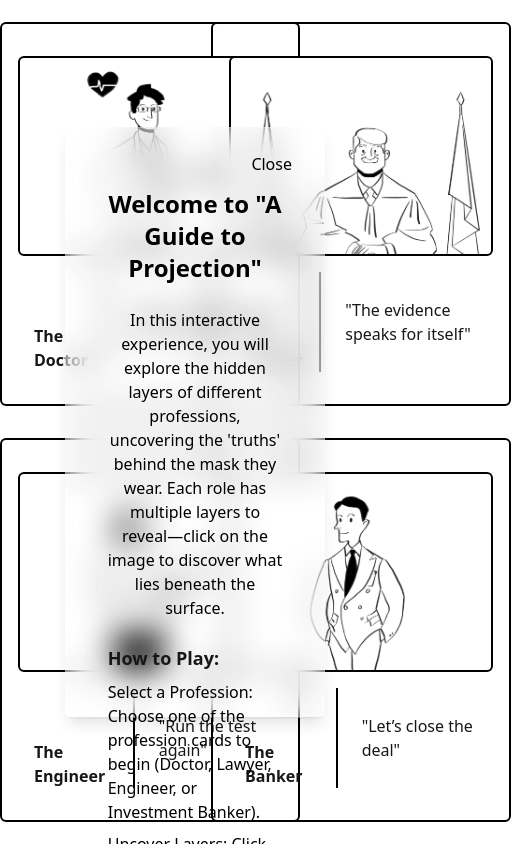
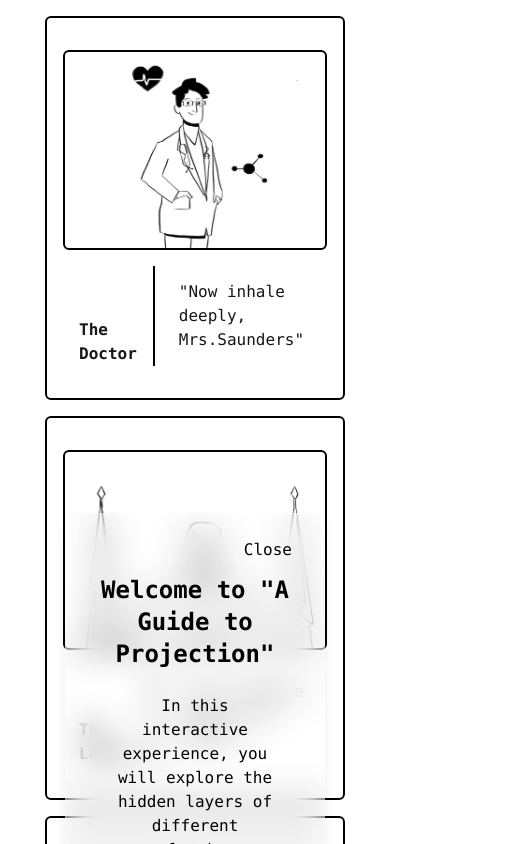
Before and after one commit to nina-jsl/guide_to_projection, a Next.js app: page /workspace in a window 390 px wide. Shown: the top 844 px of the page, 511 px wide, since content can reach past the window. Built offline with nearby package versions, Linux system fonts and the light colour scheme.

Commit message:
responsive

```diff
--- a/app/globals.css
+++ b/app/globals.css
@@ -1,6 +1,10 @@
 @tailwind base;
 @tailwind components;
 @tailwind utilities;
+
+*{
+  font-family: ui-monospace, SFMono-Regular, Menlo, Monaco, Consolas, "Liberation Mono", "Courier New", monospace;
+}
 
 :root {
   --background: #ffffff;
@@ -17,7 +21,7 @@
 body {
   color: var(--foreground);
   background: var(--background);
-  font-family: 'Courier New', Courier, monospace;
+  font-family: ui-monospace, SFMono-Regular, Menlo, Monaco, Consolas, "Liberation Mono", "Courier New", monospace;
 }
 
 @layer utilities {
--- a/app/workspace/page.tsx
+++ b/app/workspace/page.tsx
@@ -36,14 +36,14 @@ const Workspace = () => {
   ];
 
   return (
-    <div id="workspace" className="h-screen flex justify-center items-center">
+    <div id="workspace" className="min-h-screen flex flex-col justify-center items-center p-4">
       {/* Render the Popup if showPopup is true */}
       {showPopup && <Popup onClose={() => setShowPopup(false)} />}
 
       {/* Main Content */}
       <div
         id="card-container"
-        className="w-[640px] grid grid-cols-2 gap-8 mx-auto"
+        className="grid grid-cols-1 sm:grid-cols-2 gap-4 w-full max-w-[640px] mx-auto justify-items-center"
       >
         {characters.map((character, index) => (
           <Link href={character.page} key={index}>
```
